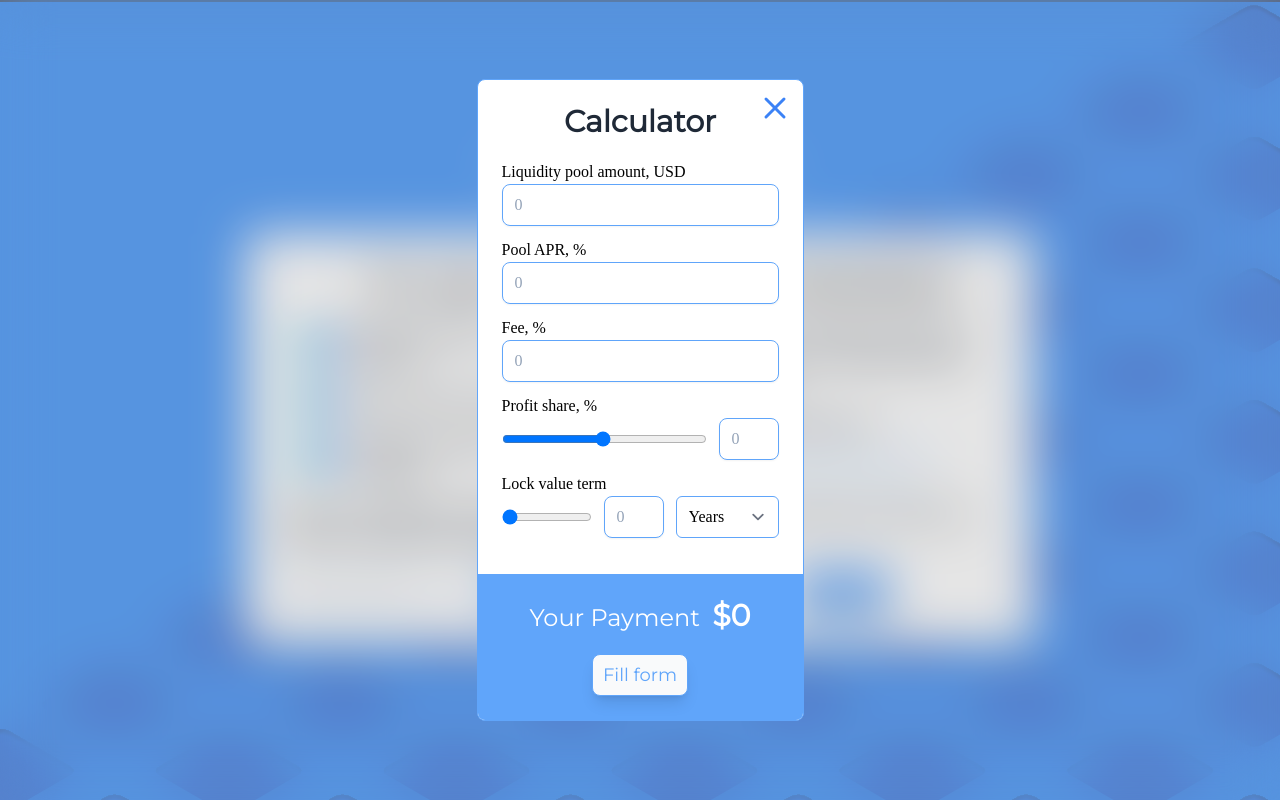
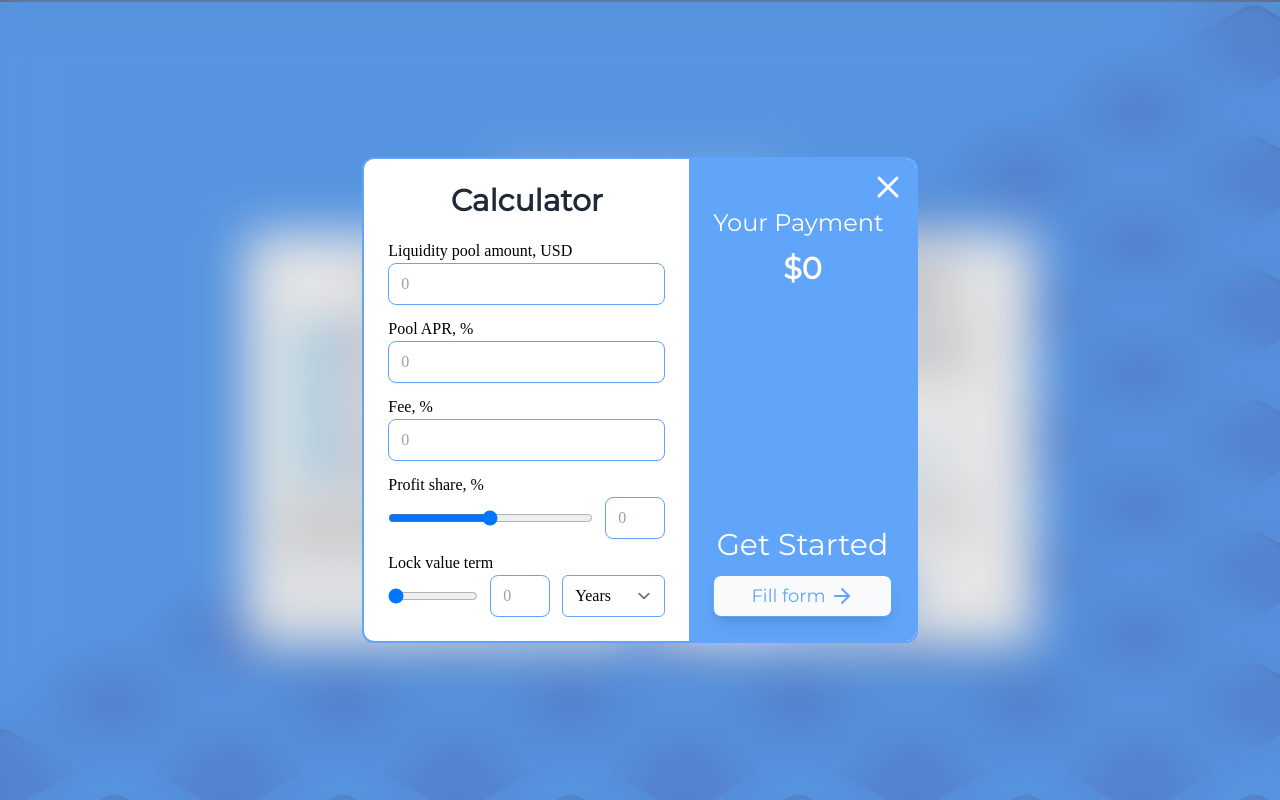
Before and after one commit to VadimLarinTech/vadim-website, a website built with Parcel: page src/index.html in a window 1280 px wide. Both pictures are taken after a click on the button "Virtual calculator". Shown: the part 824-1624 px from the top of the page. Built offline with nearby package versions, Linux system fonts and the light colour scheme; a web font is replaced by a local one.

Commit message:
ui(calculator): make desktop version and add some icons

```diff
--- a/src/partials/calculator.html
+++ b/src/partials/calculator.html
@@ -1,11 +1,11 @@
-<dialog id="calculatorDialog" inert loading modal-mode="mega" class="rounded-lg border border-blue-400">
-  <form method="dialog">
+<dialog id="calculatorDialog" inert loading modal-mode="mega" class="rounded-xl border-2 border-blue-400">
+  <form method="dialog" class="flex flex-col md:flex-row items-stretch">
     <div class="p-6">
       <button
         onclick="this.closest('dialog').close('close')"
         type="button"
         title="Close dialog"
-        class="absolute text-blue-500"
+        class="absolute text-blue-500 md:text-white"
         style="top: 10px; right: 10px"
       >
         <svg
@@ -77,7 +77,7 @@
         </div>
       </div>
 
-      <div class="mb-3">
+      <div>
         <label for="lvtInput">Lock value term</label>
         <div class="flex gap-3">
           <input type="range" id="lvtInput" name="lvt" min="1" max="365" value="1" class="flex-1" style="width: 90px" />
@@ -99,18 +99,36 @@
         </div>
       </div>
     </div>
-    <div class="p-6 bg-blue-400 text-center">
-      <h3 class="text-white mb-5">
+
+    <div class="flex flex-col justify-between p-6 bg-blue-400 text-center md:pt-12">
+      <h3 class="flex flex-col justify-center gap-3 text-white mb-5">
         <span class="text-2xl mr-2">Your Payment</span>
         <span class="text-3xl font-bold" id="calculatorResult">$0</span>
       </h3>
 
-      <a href="https://forms.gle/iZCoVxkCCdXVDDFLA" target="_blank">
+      <a href="https://forms.gle/iZCoVxkCCdXVDDFLA" target="_blank" class="flex flex-col gap-3">
+        <h4 class="text-white text-3xl hidden md:block">Get Started</h4>
         <button
           type="button"
-          class="inline-flex items-center rounded-lg border border-blue-400 bg-gray-50 px-2.5 py-1.5 text-lg text-blue-400 shadow-lg hover:bg-gray-200 hover:text-blue-600 focus:outline-none focus:ring-2 focus:ring-blue-400 focus:ring-offset-2"
+          class="inline-flex justify-center items-center gap-1 rounded-lg border border-blue-400 bg-gray-50 px-2.5 py-1.5 text-lg text-blue-400 shadow-lg hover:bg-gray-200 hover:text-blue-600 focus:outline-none focus:ring-2 focus:ring-blue-400 focus:ring-offset-2"
         >
-          Fill form
+          <span>Fill form</span>
+
+          <svg
+            xmlns="http://www.w3.org/2000/svg"
+            width="24"
+            height="24"
+            viewBox="0 0 24 24"
+            fill="none"
+            stroke="currentColor"
+            stroke-width="2"
+            stroke-linecap="round"
+            stroke-linejoin="round"
+            class="feather feather-arrow-right"
+          >
+            <line x1="5" y1="12" x2="19" y2="12"></line>
+            <polyline points="12 5 19 12 12 19"></polyline>
+          </svg>
         </button>
       </a>
     </div>
--- a/src/partials/interest.html
+++ b/src/partials/interest.html
@@ -47,9 +47,23 @@
         <div class="flex justify-center mb-4">
           <button
             onclick="window.calculatorDialog.showModal()"
-            class="inline-flex items-center rounded border border-blue-400 bg-white px-2.5 py-1.5 text-lg font-medium text-blue-400 shadow-sm hover:bg-blue-400 hover:text-white focus:outline-none focus:ring-2 focus:ring-blue-400 focus:ring-offset-2"
+            class="inline-flex justify-center items-center gap-1 rounded border border-blue-400 bg-white px-2.5 py-1.5 text-lg font-medium text-blue-400 shadow-sm hover:bg-blue-400 hover:text-white focus:outline-none focus:ring-2 focus:ring-blue-400 focus:ring-offset-2"
           >
-            Virtual calculator
+            <span>Virtual calculator</span>
+            <svg
+              xmlns="http://www.w3.org/2000/svg"
+              class="h-6 w-6"
+              fill="none"
+              viewBox="0 0 24 24"
+              stroke="currentColor"
+              stroke-width="2"
+            >
+              <path
+                stroke-linecap="round"
+                stroke-linejoin="round"
+                d="M9 7h6m0 10v-3m-3 3h.01M9 17h.01M9 14h.01M12 14h.01M15 11h.01M12 11h.01M9 11h.01M7 21h10a2 2 0 002-2V5a2 2 0 00-2-2H7a2 2 0 00-2 2v14a2 2 0 002 2z"
+              />
+            </svg>
           </button>
         </div>
         <p class="font-bold text-gray-800 mb-5">Fill out the form and be one of the first to join</p>
@@ -57,9 +71,25 @@
           <a href="https://forms.gle/iZCoVxkCCdXVDDFLA" target="_blank">
             <button
               type="button"
-              class="inline-flex items-center rounded-lg border border-blue-400 bg-blue-400 px-2.5 py-1.5 text-lg text-white shadow-lg hover:bg-blue-400 hover:text-white focus:outline-none focus:ring-2 focus:ring-blue-400 focus:ring-offset-2"
+              class="inline-flex justify-center items-center gap-1 rounded-lg border border-blue-400 bg-blue-400 px-3.5 py-1.5 text-lg text-white shadow-lg hover:bg-blue-400 hover:text-white focus:outline-none focus:ring-2 focus:ring-blue-400 focus:ring-offset-2"
             >
-              Fill form
+              <span>Fill form</span>
+
+              <svg
+                xmlns="http://www.w3.org/2000/svg"
+                width="24"
+                height="24"
+                viewBox="0 0 24 24"
+                fill="none"
+                stroke="currentColor"
+                stroke-width="2"
+                stroke-linecap="round"
+                stroke-linejoin="round"
+                class="feather feather-arrow-right"
+              >
+                <line x1="5" y1="12" x2="19" y2="12"></line>
+                <polyline points="12 5 19 12 12 19"></polyline>
+              </svg>
             </button>
           </a>
         </div>
--- a/src/styles/dialog.scss
+++ b/src/styles/dialog.scss
@@ -42,9 +42,6 @@ dialog {
   }
 
   & > form {
-    display: grid;
-    grid-template-rows: auto 1fr auto;
-    align-items: start;
     max-block-size: 90vh;
     max-block-size: 90dvb;
 
```
